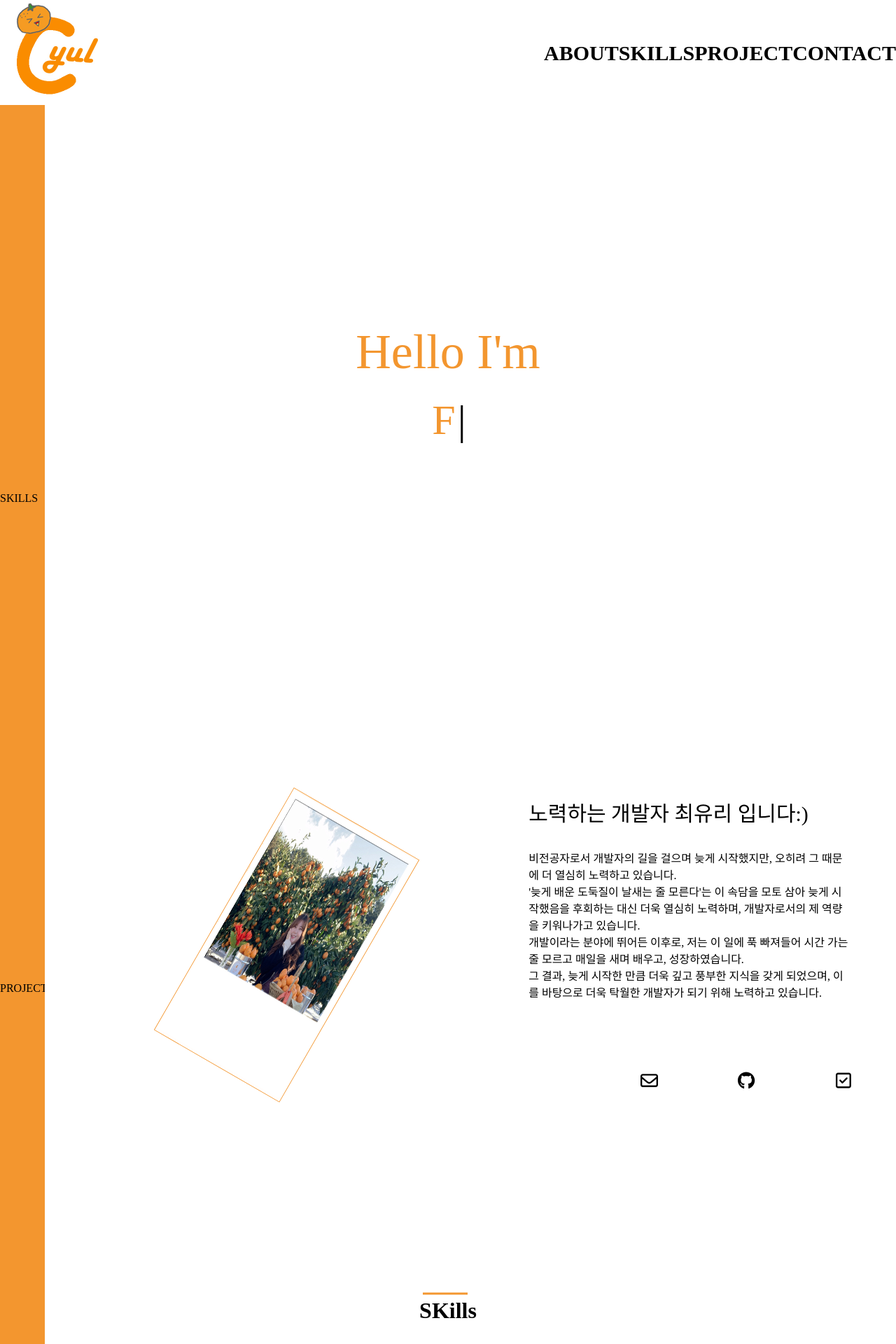
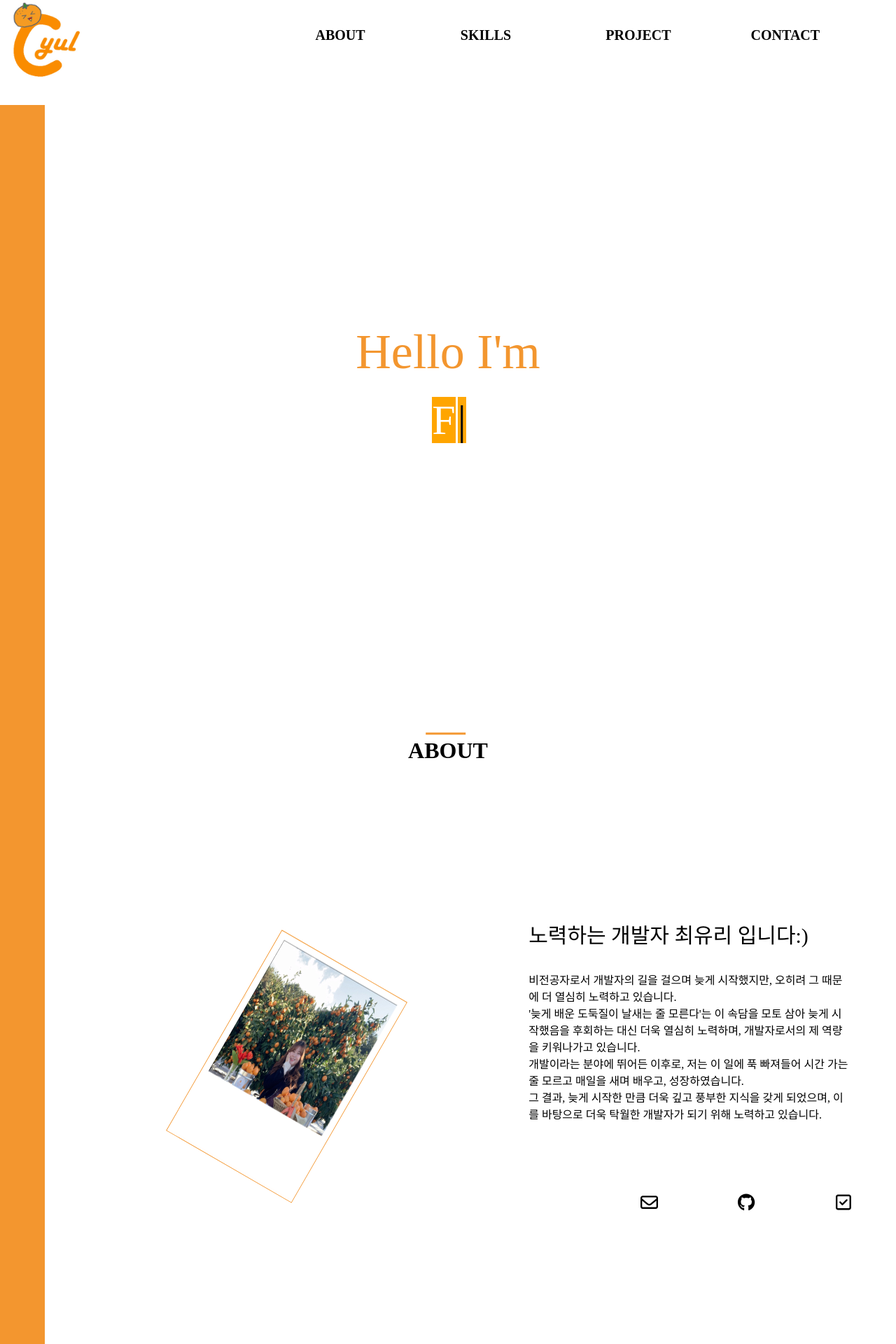
Before and after one commit to choiS2yuri/portfolio, a React (Create React App) app: page / in a window 1280 px wide. Shown: the top 1920 px of the page at 70% size. Built offline with nearby package versions, Linux system fonts and the light colour scheme; a web font is replaced by a local one.

Commit message:
1106모바일nav

```diff
--- a/public/index.html
+++ b/public/index.html
@@ -24,7 +24,7 @@
       work correctly both with client-side routing and a non-root public URL.
       Learn how to configure a non-root public URL by running `npm run build`.
     -->
-    <title>React App</title>
+    <title>최유리포트폴리오</title>
   </head>
   <body>
     <noscript>You need to enable JavaScript to run this app.</noscript>
--- a/src/App.js
+++ b/src/App.js
@@ -1,10 +1,6 @@
 import './App.css';
 import { Route, Routes } from 'react-router-dom';
 import Main from './pages/Main';
-import Header from './components/Header';
-import HeightBar from './components/HeightBar';
-import Footer from './components/Footer';
-import Aside from './components/Aside';
 
 
 
@@ -13,17 +9,9 @@ function App() {
 
   return (
     <>
-      <Header />
-      <HeightBar />
         <Routes>
           <Route path='/' element={<Main />} />
-          {/* <Route path='/about' element={<AboutItem />} />
-          <Route path='/skills' element={<SkillsItem />} />
-          <Route path='/project' element={<ProjectItem/>} />
-          <Route path='/contact' element={<Contact />} /> */}
         </Routes>
-      <Aside />
-      <Footer />
     </>
   );
 }
--- a/src/components/AboutItem.js
+++ b/src/components/AboutItem.js
@@ -3,12 +3,12 @@ import { faGithub } from '@fortawesome/free-brands-svg-icons'
 import { faEnvelope, faSquareCheck } from '@fortawesome/free-regular-svg-icons'
 import { FontAwesomeIcon } from '@fortawesome/react-fontawesome'
 import React from 'react'
-import { Link } from 'react-router-dom'
 import styled from 'styled-components'
 
 const Wrap = styled.div`
   width: 100%;
   height: 100%;
+  margin: 50px 0;
 `
 const Wrapper = styled.div`
   width: 90%;
@@ -29,7 +29,7 @@ const Title = styled.div`
     flex-basis: 50%;
   }
   @media screen  and (max-width: 768px){
-    flex-basis: 80%;
+    /* flex-basis: 80%;
     text-align: center;
     display: flex;
     flex-direction: column;
@@ -39,15 +39,18 @@ const Title = styled.div`
     }
     span{
       flex-basis: 100%;
-    }
+    } */
+    visibility: hidden;
   }
 `
+
 const Imgbox = styled.div`
   flex-basis: 60%;
   display: flex;
   justify-content: center;
   align-items: center;
   position: relative;
+  cursor: pointer;
   @media screen and (max-width: 768px){
     flex-basis: 100%;
     &:hover{
@@ -57,7 +60,7 @@ const Imgbox = styled.div`
 `
 const RotatedImg = styled.img`
   width: 30%;
-  height: 50%;
+  height: 60%;
   border: 1px solid #F3962F;
   transform: rotate(30deg);
   transition: transform 0.5s;
@@ -81,17 +84,41 @@ const Connect = styled.ul`
   li{
     flex-basis: 30%;
     text-align: end;
-    svg{
-      font-size: 25px;
+    a{
+      svg{
+        font-size: 25px;
+      }
     }
   }
+`
+const ContainerTitle = styled.div`
+    width: 100%;
+    margin-top: 3rem;
+    text-align: center;
+    margin-bottom: 1.25rem;
+    position: relative;
+    &::after{
+        content: "";
+        position: absolute;
+        width: 5%;
+        height: 3px;
+        background-color: #F3962F;
+        left: 49.7%; top: 0;; transform: translate(-50%, -50%);
+    }
+    p{
+      font-size: 2rem;
+      font-weight: bold;
+    }
 `
 
 function AboutItem() {
   return (
     <>
-      <Wrap>
+      <Wrap id="about">
         <Wrapper>
+          <ContainerTitle>
+            <p>ABOUT</p>
+          </ContainerTitle>
           <Imgbox>
             <RotatedImg src={`images/aboutimg.jpg`} alt='profile'/>
           </Imgbox>
@@ -102,9 +129,9 @@ function AboutItem() {
              '늦게 배운 도둑질이 날새는 줄 모른다'는 이 속담을 모토 삼아  늦게 시작했음을 후회하는 대신 더욱 열심히 노력하며, 개발자로서의 제 역량을 키워나가고 있습니다.<br/>개발이라는 분야에 뛰어든 이후로, 저는 이 일에 푹 빠져들어 시간 가는 줄 모르고 매일을 새며 배우고, 성장하였습니다. <br/>그 결과, 늦게 시작한 만큼 더욱 깊고 풍부한 지식을 갖게 되었으며, 이를 바탕으로 더욱 탁월한 개발자가 되기 위해 노력하고 있습니다.
             </span>
             <Connect>
-              <li><FontAwesomeIcon icon={faEnvelope} /></li>
-              <li><FontAwesomeIcon icon={faGithub} /></li>
-              <li><FontAwesomeIcon icon={faSquareCheck} /></li>
+              <li><a target='_blank' href="mailto:example@example.com"><FontAwesomeIcon icon={faEnvelope} /></a></li>
+              <li><a target='_blank' href="https://github.com/"><FontAwesomeIcon icon={faGithub} /></a></li>
+              <li><a target='_blank' href="https://www.notion.so/invite/186eaa0917b9c13f171c811a198748e69e9bc87e"><FontAwesomeIcon icon={faSquareCheck} /></a></li>
             </Connect>
           </Title>
         </Wrapper>
--- a/src/components/Contact.js
+++ b/src/components/Contact.js
@@ -1,3 +1,5 @@
+import { faKickstarterK } from '@fortawesome/free-brands-svg-icons'
+import { FontAwesomeIcon } from '@fortawesome/react-fontawesome'
 import React from 'react'
 import { Link } from 'react-router-dom'
 import styled from 'styled-components'
@@ -35,6 +37,24 @@ const Title = styled.h3`
 `
 const ContentBox = styled.div`
   width: 100%;
+  margin: 0 auto;
+  p{
+    text-align: center;
+    display: flex; justify-content: center;
+    svg{
+      border: 1px solid #fff;
+      /* background-color: #fae100; 카카오*/
+      background-color: #F3962F;
+      padding: 1rem;
+      border-radius: 50%;
+      font-size: 30px;
+      color: #fff;
+    }
+    span{
+      font-size: 35px;
+      margin-left: 8px;
+    }
+  }
 
 `
 const ContentItem = styled.div`
@@ -45,9 +65,9 @@ const ContentItem = styled.div`
     text-align: center;
     img{
       display: block;
-      width: 50%; height: 50%;
-      border: 1px solid #F3962F;
-      border-radius: 10px;
+      width: 50%; height: 80%;
+      /* border: 5px solid #F3962F; */
+      /* border-radius: 10px; */
       margin: 0 auto;
     }
   }
@@ -55,17 +75,21 @@ const ContentItem = styled.div`
 function Contact() {
   return (
     <>
-      <Container>
+      <Container id="contact">
         <ContainerWrap>
           <ContainerTitle>
             <Title>Contact</Title>
           </ContainerTitle>
           <ContentBox>
             <ContentItem>
-              <Link to={"https://open.kakao.com/o/sqQDdJPf"} >
+              <a href='https://open.kakao.com/o/sqQDdJPf' target='_blank'>
                 <img src={`images/Kakao.jpg`} alt='kakao'/>
-              </Link>
+              </a>
             </ContentItem>
+            <p>
+              <FontAwesomeIcon icon={faKickstarterK} />
+              <span>1:1 문의하기</span>
+            </p>
           </ContentBox>
         </ContainerWrap>
       </Container>
--- a/src/components/Footer.js
+++ b/src/components/Footer.js
@@ -6,6 +6,8 @@ const Footerwrap = styled.div`
   width: 100%; height: 300px;
   background-color: rgba(248, 155, 0, 0.5);
   margin-top: 100px;
+  z-index: 1100;
+  position: relative;
 `
 const Wrapper = styled.div`
   height: 100%;
--- a/src/components/Header.js
+++ b/src/components/Header.js
@@ -6,20 +6,29 @@ const Wrap = styled.div`
     width: 100%; height: 150px;
     z-index: 992;
     position: relative;
+
 `
 const Wrapper = styled.div`
     width: 100%;
     height: 150px;
     display: flex; justify-content: space-between;
+    position: fixed;
+    background-color: #fff;
+    @media (max-width: 680px) {
+        width: 100%; height: 100px;
+    }
+    @media (min-width: 1200px) {
+        width: 100%; height: 100px;
+    }
 `
 const Logo = styled.div`
     a{
-        width: 60%; height: 60%;
+        width: 40%; height: 40%;
         display: inline-block;
         box-sizing: border-box;
-        @media (max-width: 768px) {
-            //모바일
-            width: 100%; height: 100%;
+        @media (max-width: 680px) {
+
+            width: 80px; height: 80px;
         }
 
         @media (min-width: 1200px) {
@@ -42,30 +51,64 @@ const Nav = styled.div`
         visibility: hidden;
     }
     @media screen and (min-width:769px) and (max-width: 1280px) {
-        flex-basis: 40%; font-size: 20px;
+        ul{
+            li{flex-basis: 40%; font-size: 20px;}
+        }
     }
 `
 const Hamburger= styled.div`
-  right: 20px;
-  top: 20px;
+  right: 5px;
+  top: 5px;
   cursor: pointer;
   z-index: 1000;
   transform: all 1s;
   > div{
-    width: 30px; height: 5px; margin: 5px; background-color: #000; border-radius: 4px; line-height: 5px;
+    width: 30px; height: 5px; margin: 5px; border-radius: 4px; line-height: 5px;
     transform: all 1s;
+    background-color: ${(props) => (props.isActive ? '#000' : '#fff')};
   }
-  &.on div:nth-child(1){transform:rotate(43deg) translateY(13px)}
+  &.on div:nth-child(1){transform:rotate(43deg) translateY(13.5px)}
   &.on div:nth-child(2){opacity: 0;}
-  &.on div:nth-child(3){transform:rotate(-43deg) translateY(-13px)}
+  &.on div:nth-child(3){transform:rotate(-43deg) translateY(-13.5px)}
   @media screen and (min-width: 768px){display: none;}
 `
+const HWrap = styled.div`
+    display: none;
+    width: 100%;
+    height: auto;
+    position: fixed;
+    top: 0;
+    background-color: #F3962F;
+    box-sizing: border-box;
+    transition: all 0.5s;
+    right: ${(e) => (e.isActive ? '0px' : '100%')};
+    @media (max-width: 768px) {
+    display: block;
+    }
+  `
 
-function Header() {
+const HWrapper=styled.div`
+    text-align: center;
+    width: 80%;
+    ul{
+        flex-basis: 70%;
+        display: flex;
+        flex-basis: 100%;
+        justify-content: space-around;
+        li{
+            font-size: 20px;
+            color: #fff;
+            padding: 0 10px;
+            margin: 22px 0;
+            border-bottom: ${(props) => (props.isActive ? '2px solid pink' : 'none')};
+        }
+    }
+`
+
+  function Header({moveToArtist}) {
 
   const [isActive,setIsActive]=useState(false);
   const [scrollY, setScrollY] = useState(0);
-
   useEffect(() => {
     const handleScroll = () => {
       setScrollY(window.scrollY);
@@ -77,34 +120,33 @@ function Header() {
       window.removeEventListener('scroll', handleScroll);
     };
   }, []);
-
-  console.log('Scroll Y:', scrollY);
-
-
+//   console.log(window.scrollY)
+const scrollToTop = () => {
+    window.scrollTo(0, 0);
+  };
+const toggleMenu = ()=>{
+    setIsActive(!isActive);
+  }
   return (
     <>
         <Wrap>
             <Wrapper>
                 <Logo>
                     {/*  scrollY={scrollY} logo스크롤 값 알려면 logo 뒤에 붙여야함 */}
-                    <NavLink to={"/"}>
+                    <NavLink to={"/"}  onClick={scrollToTop}>
                         <img src={`images/logoggul.jpg`} alt='logo'/>
                     </NavLink>
                 </Logo>
                 <Nav>
                     <ul>
-                        {/* <li><Link to="a" spy={true} smooth={true}>ABOUT</Link></li>
-                        <li><Link to="b" spy={true} smooth={true}>SKILLS</Link></li>
-                        <li><Link to="c" spy={true} smooth={true}>PROJECT</Link></li>
-                        <li><Link to="d" spy={true} smooth={true}>CONTACT</Link></li> */}
-                        <li>ABOUT</li>
-                        <li>SKILLS</li>
-                        <li>PROJECT</li>
-                        <li>CONTACT</li>
+                        <li onClick={() => moveToArtist("about")}>ABOUT</li>
+                        <li onClick={() => moveToArtist("skills")}>SKILLS</li>
+                        <li onClick={() => moveToArtist("project")}>PROJECT</li>
+                        <li onClick={() => moveToArtist("contact")}>CONTACT</li>
                     </ul>
                 </Nav>
             </Wrapper>
-            <Hamburger style={{position: `${isActive ? "fixed" : "absolute"}`}} className={isActive && "on"} onClick={()=>{setIsActive(!isActive)}}>
+            <Hamburger style={{position: `${isActive ? "fixed" : "absolute"}`}} className={isActive && "on"} onClick={toggleMenu}>
                 {
                     Array(3).fill().map((_,i)=>{
                         return(
@@ -113,6 +155,16 @@ function Header() {
                     })
                 }
             </Hamburger>
+            <HWrap  isActive={isActive}>
+                <HWrapper>
+                    <ul>
+                        <li onClick={() => moveToArtist("about")}>ABOUT</li>
+                        <li onClick={() => moveToArtist("skills")}>SKILLS</li>
+                        <li onClick={() => moveToArtist("project")}>PROJECT</li>
+                        <li onClick={() => moveToArtist("contact")}>CONTACT</li>
+                    </ul>
+                </HWrapper>
+            </HWrap>
         </Wrap>
     </>
   )
--- a/src/components/HeightBar.js
+++ b/src/components/HeightBar.js
@@ -1,37 +1,75 @@
-import React from 'react'
+import React, { useEffect, useRef, useState } from 'react'
 import styled from 'styled-components'
 
-const Wrapbar =styled.div`
+const Wrapbar = styled.div`
   width: 5%;
   height: 1000vh;
+  position: fixed;
   background-color: #F3962F;
-    position: fixed;
-    top: 0px;
   z-index: 990;
   overflow: auto;
   overflow: hidden;
-    @media screen and (max-width: 768px){
+  @media screen and (max-width: 768px) {
     visibility: hidden;
   }
-    div{
-      height: 700px;
+  div {
+    position: relative;
   }
-`
+`;
+
+const Heading = styled.h2`
+  position: absolute;
+  top: ${(props) => (props.position ? `${props.position}px` : '0')};
+  opacity: ${(props) => (props.visible ? 1 : 0)};
+  transition: opacity 0.5s;
+`;
+
 function HeightBar() {
+  const [isVisible, setIsVisible] = useState([false, false, false, false]);
+  const headingsRef = [useRef(), useRef(), useRef(), useRef()];
+  const [menuActive, setMenuActive]= useState(false);
+  // {menuActive ? "right-0":"-right-72"}
+  const toggleMenu = ()=>{
+    setMenuActive(!menuActive);
+  }
+  useEffect(() => {
+    const handleScroll = () => {
+      headingsRef.forEach((ref, index) => {
+        if (ref.current) {
+          const top = ref.current.getBoundingClientRect().top;
+          setIsVisible((prev) => {
+            const newVisible = [...prev];
+            newVisible[index] = top >= 0 && top <= window.innerHeight;
+            return newVisible;
+          })
+        }
+      }
+  )}
+
+    // 컴포넌트가 마운트된 상태에서만 스크롤 이벤트 리스너를 등록
+
+      window.addEventListener('scroll', handleScroll);
+
+
+    // 언마운트 시 스크롤 이벤트 리스너 해제
+    return () => {
+      window.removeEventListener('scroll', handleScroll);
+    };
+  }, []);
   return (
     <>
       <Wrapbar>
-            <div id="a">
-              <h2>ABOUT</h2>
+        <div>
+          <Heading visible={isVisible[0]} position={1113}>ABOUT</Heading>
         </div>
-            <div id="b">
-              <h2>SKILLS</h2>
+        <div>
+          <Heading  visible={isVisible[1]} position={1918}>SKILLS</Heading>
         </div>
-            <div id="c">
-              <h2>PROJECT</h2>
+        <div>
+          <Heading visible={isVisible[2]}  position={2724}>PROJECT</Heading>
         </div>
-            <div id="d">
-              <h2>CONTACT</h2>
+        <div>
+          <Heading visible={isVisible[3]} position={3687}>CONTACT</Heading>
         </div>
       </Wrapbar>
     </>
--- a/src/components/MainItem.js
+++ b/src/components/MainItem.js
@@ -16,9 +16,11 @@ const Wrapper = styled.div`
 `
 const Title = styled.div`
   height: 100%;
-  color: #F3962F;
   font-size: 70px;
   display: inline;
+  p{
+      color: #F3962F;
+  }
   @media screen and (max-width: 768px){
     font-size: 60px;
   }
@@ -26,12 +28,13 @@ const Title = styled.div`
 const Writerstyle = styled.p`
     span{
       text-align: center;
-      color: #F3962F;
+      color: #fff;
+      background-color: orange;
       font-size: 60px;
       @media screen and (max-width: 768px){
         text-align: center;
         font-size: 45px;
-  }
+      }
     }
 `
 
@@ -55,10 +58,14 @@ function MainItem() {
     //   }, [count,text]);
 
 
+
   return (
     <>
         <Wrapper>
-          <Title>Hello I'm <br/>{''}</Title>
+          <Title>
+            <p>Hello I'm
+             <span>{''}</span></p>
+          </Title>
             <Writerstyle>
               <Typewriter
               words={["Choi Yu Ri", "Front End\nDeveloper"]}
@@ -67,7 +74,8 @@ function MainItem() {
               cursorStyle='|'
               typeSpeed={70}
               deleteSpeed={50}
-              delaySpeed={500}/>
+              delaySpeed={500}
+              className="bold-text"/>
             </Writerstyle>
         </Wrapper>
     </>
--- a/src/components/ProjectItem.js
+++ b/src/components/ProjectItem.js
@@ -97,40 +97,44 @@ function ProjectItem() {
     const data =[
 
         {
-            "img" : "./../images/2.jpg",
-            "title" : "할리스커피",
-            "desc" : "클론코딩으로 html,css로 구현했습니다."
+            type : "Clone",
+            img : "./../images/2.jpg",
+            title : "할리스커피",
+            desc : "클론코딩으로 html,css로 구현했습니다."
         },
         {
-            "img" : "./../images/1.jpg",
-            "title" : "greenping",
-            "desc" : "캠핑 관련 정보 및 서비스 제공을 하고 커뮤니티를 기반으로 소통하는 사이트"
+            type : "Project",
+            img : "./../images/1.jpg",
+            title : "greenping",
+            desc : "캠핑 관련 정보 및 서비스 제공을 하고 커뮤니티를 기반으로 소통하는 사이트"
         },
         {
-            "img" : "./../images/3.jpg",
-            "title" : "써브웨이",
-            "desc" : "클론코딩입니다"
+            type : "Clone",
+            img : "./../images/3.jpg",
+            title : "써브웨이",
+            desc : "클론코딩입니다"
         },
         {
-            "img" : "./../images/2.jpg",
-            "title" : "할리스커피",
-            "desc" : "클론코딩으로 html,css로 구현했습니다."
+            type : "Clone",
+            img : "./../images/4.jpg",
+            title : "반올림피자샵",
+            desc : "클론코딩으로 html,css로 구현했습니다."
         },
         {
-            "img" : "./../images/1.jpg",
-            "title" : "greenping",
-            "desc" : "캠핑 관련 정보 및 서비스 제공을 하고 커뮤니티를 기반으로 소통하는 사이트"
+            img : "./../images/1.jpg",
+            title : "greenping",
+            desc : "캠핑 관련 정보 및 서비스 제공을 하고 커뮤니티를 기반으로 소통하는 사이트"
         },
         {
-            "img" : "./../images/3.jpg",
-            "title" : "써브웨이",
-            "desc" : "클론코딩입니다"
+            img : "./../images/3.jpg",
+            title : "써브웨이",
+            desc : "클론코딩입니다"
         }
     ]
 
   return (
     <>
-    <Container>
+    <Container id="project">
         <ContainerWrap>
             <ContainerTitle>
                 <Title>PROJECT</Title>
--- a/src/pages/Main.js
+++ b/src/pages/Main.js
@@ -4,18 +4,57 @@ import ProjectItem from '../components/ProjectItem'
 import MainItem from '../components/MainItem'
 import SkillsItem from '../components/SkillsItem'
 import Contact from '../components/Contact'
+import { useRef } from 'react'
+import { useEffect } from 'react'
+import Header from '../components/Header'
+import HeightBar from '../components/HeightBar'
+import Footer from '../components/Footer'
 
 function Main() {
 
+  const aboutItemRef = useRef({});
+  const skillsItemRef = useRef({});
+  const projectItemRef = useRef({});
+  const contactRef = useRef({});
+  const refArr = [aboutItemRef, skillsItemRef, projectItemRef, contactRef];
+
+
+
+  useEffect(() => {
+    console.log(aboutItemRef.current);
+    console.log(skillsItemRef.current);
+    console.log(projectItemRef.current);
+    console.log(contactRef.current);
+  }, []);
+  // const moveToArtist = (id) => {
+  //   document.getElementById(id).scrollIntoView({
+  //     behavior: "smooth",
+  //     block: "center",
+  //   });
+  // };
+
+  const moveToArtist = (id) => {
+    const element = document.getElementById(id);
+
+    if (element) {
+      element.scrollIntoView({
+        behavior: "smooth",
+        block: "center",
+      });
+    }
+  };
 
 
   return (
     <>
-      <MainItem />
-      <AboutItem />
-      <SkillsItem />
-      <ProjectItem />
-      <Contact />
+    <Header moveToArtist={moveToArtist}/>
+    <HeightBar/>
+    <MainItem />
+    <AboutItem  id="about"/>
+    <SkillsItem id="skills"/>
+    <ProjectItem id="project"/>
+    <Contact id="contact"/>
+    <Footer />
     </>
   )
 }
```
Also changed, not shown: src/components/SkillsItem.js (+5 -4 lines), public/images/4.jpg, 1 other file (tests, documents, lock files or other folders). Lines whose indentation alone changed are shown as unchanged.
